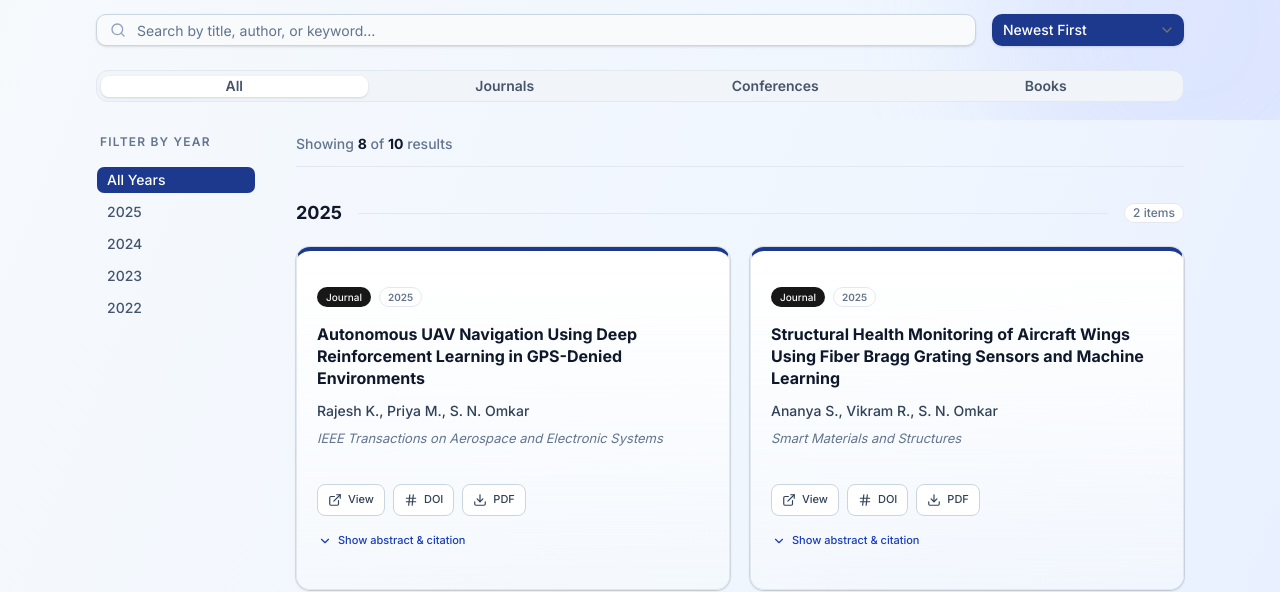
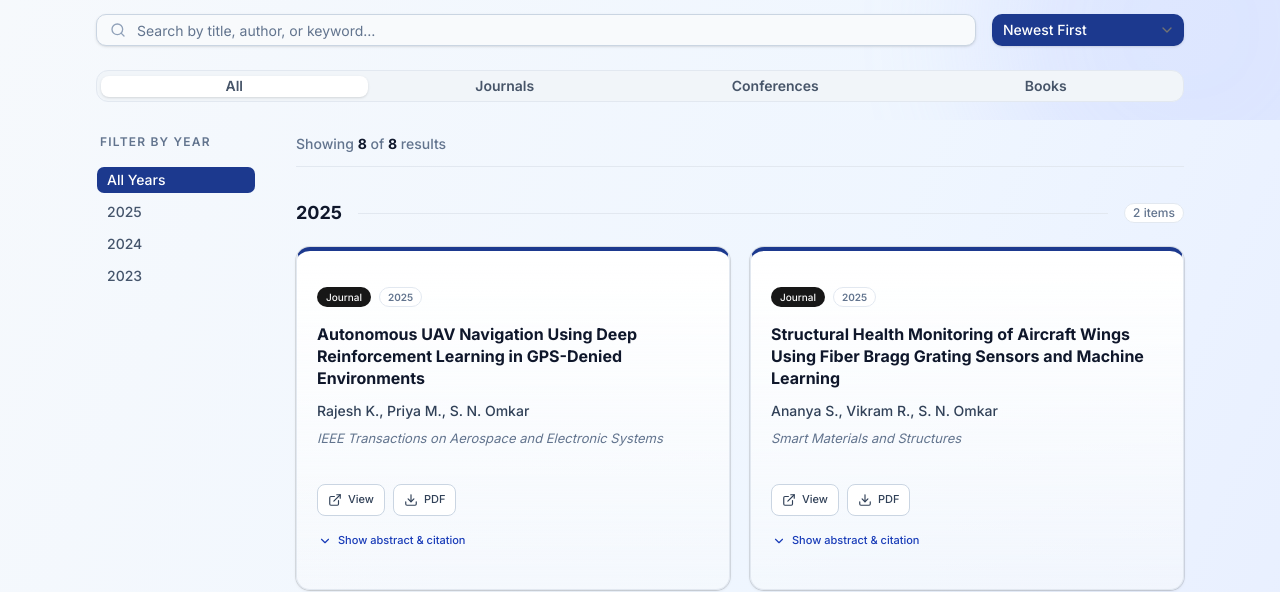
Before and after one commit to Jeevangowda-16/cint_lab, a Next.js app: page /publications in a window 1280 px wide. Shown: the part 680-1272 px from the top of the page. Built offline with nearby package versions, Linux system fonts and the light colour scheme.

Commit message:
Publication layout changed

```diff
--- a/src/app/publications/page.jsx
+++ b/src/app/publications/page.jsx
@@ -26,7 +26,6 @@ import {
     ChevronDown,
     Search,
     BookOpen,
-    Hash,
 } from "lucide-react";
 
 // ─── Mock Data ────────────────────────────────────────────────────────────────
@@ -43,7 +42,7 @@ const PUBLICATIONS = [
             "This paper presents a deep reinforcement learning framework for autonomous navigation of unmanned aerial vehicles (UAVs) in environments where GPS signals are unavailable. The proposed approach leverages a combination of visual odometry and IMU data to achieve robust localization, enabling reliable flight operations in indoor and urban canyon settings.",
         citation:
             'Rajesh K., Priya M., S. N. Omkar, "Autonomous UAV Navigation Using Deep Reinforcement Learning in GPS-Denied Environments," IEEE Trans. Aerosp. Electron. Syst., vol. 61, no. 2, pp. 1234–1245, 2025.',
-        doi: "10.1109/TAES.2025.001234",
+        // Replace these "#" with your actual URLs to make the buttons function
         pdf: "#",
         link: "#",
     },
@@ -58,7 +57,6 @@ const PUBLICATIONS = [
             "We propose an integrated framework for structural health monitoring (SHM) of composite aircraft wings by combining fiber Bragg grating (FBG) sensors with machine learning classifiers. Experimental validation on a representative wing structure demonstrates 98.3% classification accuracy for damage detection.",
         citation:
             'Ananya S., Vikram R., S. N. Omkar, "Structural Health Monitoring of Aircraft Wings Using Fiber Bragg Grating Sensors and Machine Learning," Smart Mater. Struct., vol. 34, no. 1, p. 015021, 2025.',
-        doi: "10.1088/1361-665X/ad1234",
         pdf: "#",
         link: "#",
     },
@@ -73,7 +71,6 @@ const PUBLICATIONS = [
             "A distributed consensus-based control algorithm is developed for maintaining rigid formations among a swarm of multi-rotor UAVs during aerial survey missions. The approach is validated through hardware-in-the-loop simulations and real-world flight trials.",
         citation:
             'Suresh P., Kavitha L., S. N. Omkar, "Multi-Rotor UAV Formation Control for Aerial Survey Applications," in Proc. AIAA SciTech Forum, Orlando, FL, Jan. 2024, Paper AIAA 2024-0987.',
-        doi: "10.2514/6.2024-0987",
         pdf: "#",
         link: "#",
     },
@@ -88,7 +85,6 @@ const PUBLICATIONS = [
             "This study introduces a convolutional neural network-based system for real-time bird detection and risk classification at airport vicinities. Using a dataset of over 50,000 annotated images, the model achieves a mean average precision of 91.7% under diverse lighting and weather conditions.",
         citation:
             'Meera T., S. N. Omkar, "Deep Learning Approaches for Bird Strike Risk Assessment at Airports," Aerosp. Sci. Technol., vol. 148, p. 109112, 2024.',
-        doi: "10.1016/j.ast.2024.109112",
         pdf: "#",
         link: "#",
     },
@@ -103,7 +99,6 @@ const PUBLICATIONS = [
             "An energy-efficient path planning algorithm for fixed-wing unmanned aerial vehicles operating in stochastic wind fields is presented. The algorithm integrates meteorological forecasts into a dynamic programming framework, reducing fuel consumption by up to 18% compared to conventional routing.",
         citation:
             'Arun B., Deepika N., S. N. Omkar, "Optimal Path Planning for Fixed-Wing UAVs in Turbulent Atmospheric Conditions," J. Guid. Control Dyn., vol. 47, no. 3, pp. 456–470, 2024.',
-        doi: "10.2514/1.G007890",
         pdf: "#",
         link: "#",
     },
@@ -118,7 +113,6 @@ const PUBLICATIONS = [
             "A wavelet-transform-based signal processing technique is applied to acceleration measurements for early-stage delamination detection in carbon-fibre reinforced polymer laminates. The method is shown to outperform Fourier-based approaches by 12 dB in signal-to-noise ratio for damage-induced frequency shifts.",
         citation:
             'Harini K., S. N. Omkar, "Vibration-Based Damage Detection in Composite Laminates Using Wavelet Transform," Compos. Struct., vol. 312, p. 116820, 2023.',
-        doi: "10.1016/j.compstruct.2023.116820",
         pdf: "#",
         link: "#",
     },
@@ -133,7 +127,6 @@ const PUBLICATIONS = [
             "This chapter reviews the application of particle swarm optimization (PSO) and ant colony optimization (ACO) algorithms to multi-objective aerodynamic shape design problems. Case studies on airfoil profile optimization and nacelle shaping for transonic flow are presented.",
         citation:
             'Rahul G., Preethi A., S. N. Omkar, "Swarm Intelligence Algorithms for Multi-Objective Aerodynamic Shape Optimization," in Advances in Swarm Intelligence, Springer, 2023, ch. 8, pp. 201–235.',
-        doi: "10.1007/978-3-031-12345-8",
         pdf: "#",
         link: "#",
     },
@@ -148,37 +141,6 @@ const PUBLICATIONS = [
             "We present a lightweight convolutional neural network pipeline for real-time 6-DoF pose estimation of micro air vehicles using a single monocular camera. The system runs at 60 fps on an NVIDIA Jetson Nano and achieves sub-centimetre positional accuracy in laboratory conditions.",
         citation:
             'Siddharth V., S. N. Omkar, "Real-Time Pose Estimation for Micro Air Vehicles Using Monocular Vision," in Proc. ICUAS 2023, Warsaw, Poland, Jun. 2023, pp. 123–130.',
-        doi: "10.1109/ICUAS57906.2023.001234",
-        pdf: "#",
-        link: "#",
-    },
-    {
-        id: 9,
-        title: "Adaptive Fuzzy Control for Rotorcraft Under Actuator Faults",
-        authors: "Nalini R., S. N. Omkar",
-        year: 2022,
-        category: "Journal",
-        venue: "Aerospace Science and Technology",
-        abstract:
-            "An adaptive fuzzy-logic-based fault-tolerant control strategy is developed for rotorcraft experiencing partial actuator failures in flight. The controller reconfigures online without prior knowledge of the fault model, maintaining stable hovering and trajectory tracking under single and dual actuator degradation scenarios.",
-        citation:
-            'Nalini R., S. N. Omkar, "Adaptive Fuzzy Control for Rotorcraft Under Actuator Faults," Aerosp. Sci. Technol., vol. 121, p. 107348, 2022.',
-        doi: "10.1016/j.ast.2022.107348",
-        pdf: "#",
-        link: "#",
-    },
-    {
-        id: 10,
-        title: "Convolutional Neural Network-Based Terrain Classification for Autonomous Landing",
-        authors: "Tanvi S., Manoj K., S. N. Omkar",
-        year: 2022,
-        category: "Conference",
-        venue: "AIAA Aviation Forum 2022, Chicago, IL",
-        abstract:
-            "A terrain classification pipeline based on lightweight convolutional neural networks is proposed to support autonomous landing zone selection for UAVs. The system processes downward-looking camera feeds in real time and distinguishes between safe, marginal, and hazardous landing surfaces.",
-        citation:
-            'Tanvi S., Manoj K., S. N. Omkar, "Convolutional Neural Network-Based Terrain Classification for Autonomous Landing," in Proc. AIAA Aviation Forum, Chicago, IL, Jun. 2022, Paper AIAA 2022-3456.',
-        doi: "10.2514/6.2022-3456",
         pdf: "#",
         link: "#",
     },
@@ -264,8 +226,7 @@ function PublicationCard({ pub }) {
     const [open, setOpen] = useState(false);
 
     return (
-        /* Added flex layout to the card to handle vertical space perfectly inside a grid */
-        < Card className="flex flex-col h-full rounded-xl border border-slate-200 border-t-4 border-t-blue-900 shadow-sm hover:shadow-md transition-all duration-200 bg-gradient-to-b from-white to-slate-50/50" >
+        <Card className="flex flex-col h-full rounded-xl border border-slate-200 border-t-4 border-t-blue-900 shadow-sm hover:shadow-md transition-all duration-200 bg-gradient-to-b from-white to-slate-50/50">
             <CardHeader className="p-5 pb-3">
                 <div className="flex flex-wrap items-center gap-2 mb-3">
                     <Badge variant={BADGE_VARIANT[pub.category] || "secondary"} className="text-[10px] font-medium px-2 py-0.5">
@@ -273,29 +234,19 @@ function PublicationCard({ pub }) {
                     </Badge>
                     <span className="text-[10px] font-semibold text-slate-500 bg-white border border-slate-200 px-2 py-0.5 rounded-full">{pub.year}</span>
                 </div>
-                {/* Slightly reduced title size to accommodate tighter column constraints */}
                 <h3 className="text-base font-bold text-slate-900 leading-snug">{pub.title}</h3>
                 <p className="text-sm font-medium text-slate-700 mt-2">{pub.authors}</p>
                 <p className="text-[13px] text-slate-500 italic mt-1 line-clamp-2">{pub.venue}</p>
             </CardHeader>
 
-            {/* mt-auto pushes action buttons and accordion to the bottom if cards in a row have different heights */}
             <CardContent className="p-5 pt-2 mt-auto space-y-4">
-                {/* Action buttons */}
+                {/* Action buttons - DOI removed, View and PDF map directly to the data fields */}
                 <div className="flex flex-wrap gap-2">
                     {pub.link && (
                         <Button asChild variant="outline" size="sm" className="h-8 px-2.5 text-[11px] gap-1.5 border-slate-300 text-slate-700 hover:bg-slate-100 hover:text-slate-900">
                             <a href={pub.link} target="_blank" rel="noreferrer">
                                 <ExternalLink className="h-3 w-3" />
                                 View
-                            </a>
-                        </Button>
-                    )}
-                    {pub.doi && (
-                        <Button asChild variant="outline" size="sm" className="h-8 px-2.5 text-[11px] gap-1.5 border-slate-300 text-slate-700 hover:bg-slate-100 hover:text-slate-900">
-                            <a href={`https://doi.org/${pub.doi}`} target="_blank" rel="noreferrer">
-                                <Hash className="h-3 w-3" />
-                                DOI
                             </a>
                         </Button>
                     )}
@@ -338,14 +289,14 @@ function PublicationCard({ pub }) {
                     </CollapsibleContent>
                 </Collapsible>
             </CardContent>
-        </Card >
+        </Card>
     );
 }
 
 // ─── PublicationsList ─────────────────────────────────────────────────────────
 
 function PublicationsList({ publications, showAll }) {
-    const displayed = showAll ? publications : publications.slice(0, 8); // Increased slice to 8 for a better initial grid view
+    const displayed = showAll ? publications : publications.slice(0, 8);
 
     if (displayed.length === 0) {
         return (
@@ -377,7 +328,6 @@ function PublicationsList({ publications, showAll }) {
                         </Badge>
                     </div>
 
-                    {/* 👇 CHANGED: Grid layout applied here */}
                     <div className="grid grid-cols-1 lg:grid-cols-2 gap-5 items-start">
                         {byYear[year].map((pub) => (
                             <PublicationCard key={pub.id} pub={pub} />
@@ -412,7 +362,6 @@ function FiltersBar({ query, onQuery, sortOrder, onSort, mobileYear, onMobileYea
                     <SelectItem value="oldest">Oldest First</SelectItem>
                 </SelectContent>
             </Select>
-            {/* Mobile year filter */}
             <Select
                 value={mobileYear === null ? "all" : String(mobileYear)}
                 onValueChange={(v) => onMobileYear(v === "all" ? null : Number(v))}
@@ -448,14 +397,9 @@ export default function PublicationsPage() {
     const filtered = useMemo(() => {
         let result = [...PUBLICATIONS];
 
-        // Category filter
-        const cat = CATEGORY_MAP[activeTab];
-        if (cat) result = result.filter((p) => p.category === cat);
-
-        // Year filter
+        if (CATEGORY_MAP[activeTab]) result = result.filter((p) => p.category === CATEGORY_MAP[activeTab]);
         if (selectedYear) result = result.filter((p) => p.year === selectedYear);
 
-        // Search
         if (query.trim()) {
             const q = query.toLowerCase();
             result = result.filter(
@@ -467,7 +411,6 @@ export default function PublicationsPage() {
             );
         }
 
-        // Sort
         result.sort((a, b) => (sortOrder === "newest" ? b.year - a.year : a.year - b.year));
 
         return result;
@@ -478,7 +421,6 @@ export default function PublicationsPage() {
     const handleYear = (v) => { setSelectedYear(v); setShowAll(false); };
     const handleSort = (v) => { setSortOrder(v); setShowAll(false); };
 
-    // Increased threshold to 8 to account for the 2-column grid looking better with even numbers
     const showToggle = !showAll && filtered.length > 8;
 
     return (
@@ -494,14 +436,12 @@ export default function PublicationsPage() {
                             Peer-reviewed publications and technical outputs grouped by year.
                         </p>
 
-                        {/* Stats */}
                         <div className="mt-8 grid grid-cols-2 md:grid-cols-4 gap-4">
                             {STATS.map((s) => (
                                 <StatCard key={s.label} label={s.label} value={s.value} />
                             ))}
                         </div>
 
-                        {/* Profile links */}
                         <div className="mt-8 p-5 md:p-6 rounded-lg border border-slate-200 bg-slate-50 flex flex-col sm:flex-row sm:items-center justify-between gap-4">
                             <span className="text-sm text-slate-600 shrink-0">
                                 Total Citations: <span className="font-bold text-slate-900 text-base">2,036</span>
```
